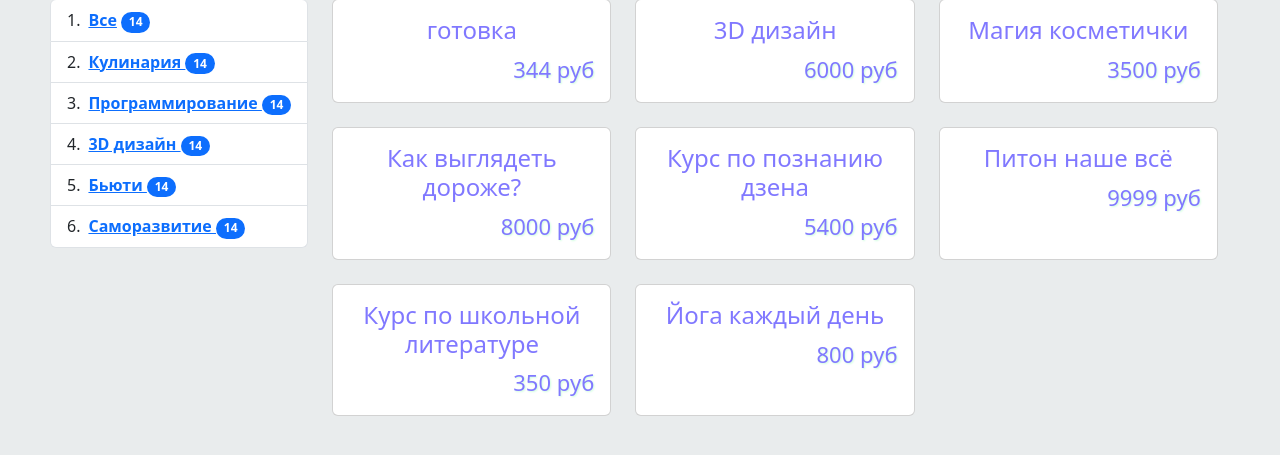
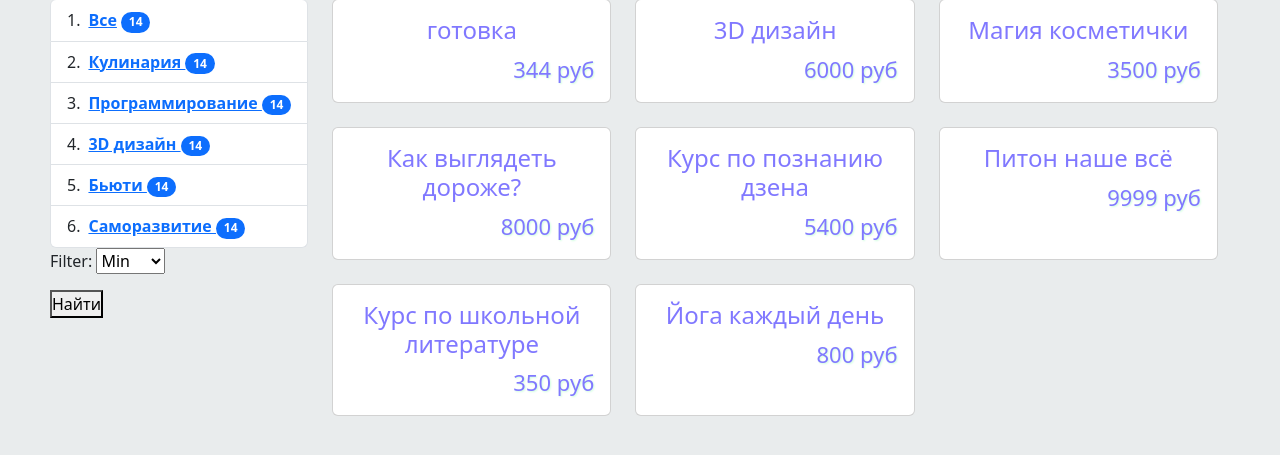
Before and after one commit to PolinaTurina/practica_masterclass, a Django app: page / in a window 1280 px wide. Shown: the part 123-578 px from the top of the page. Run offline with Django 5.2, Linux system fonts and the light colour scheme; data comes from the database, SQL or seed files in the repository.

Commit message:
'фильтрация_всех_мастерклассов'

```diff
--- a/masterclass/tutorial/forms.py
+++ b/masterclass/tutorial/forms.py
@@ -12,3 +12,11 @@ class BronForm(forms.ModelForm):
             'user_id': forms.HiddenInput(),
             'masterclass_id': forms.HiddenInput(),
         }
+
+class FilterForm(forms.Form):
+    CHOICES = (
+        ('1', 'Min'),
+        ('2', 'Max'),
+        ('3', 'Сброс'),
+    )
+    filter = forms.ChoiceField(choices=CHOICES)
--- a/masterclass/tutorial/templates/tutorial/full.html
+++ b/masterclass/tutorial/templates/tutorial/full.html
@@ -2,11 +2,6 @@
 {% block content %}
     <div class="div-content">
     <h1>достпуные курсы</h1>
-
-
-
-
-
 
 
 <div class="row" style="margin-right: 0 !important;">
@@ -33,48 +28,38 @@
                     </li>
                 {%endfor %}
         </ol>
-    </div>
 
 
-<div class="col">
-<div class="row row-cols-1 row-cols-md-3 g-4">
-
-    {% for masterclasses in masterclass %}
-        <div class="col">
-        <div class="card h-100">
-        <a href="/detail/{{ masterclasses.pk }}" style="text-decoration: none">
-          <div class="card-body">
-              <h4 class="card-title card-full-title">{{ masterclasses.title }}</h4>
-              <p class="card-text card-full-price">{{ masterclasses.price }} руб</p>
-          </div>
-        </a>
-
-        </div>
-        </div>
+    <form action="." method="get">
+    {{form.as_p}}
+    <button type="submit">Найти</button>
+    </form>
 
 
-    {% endfor %}
+
 
     </div>
-</div>
 
 
 
 
 
-
-
+<div class="col">
+<div class="row row-cols-1 row-cols-md-3 g-4">
+   {% for masterclass in masterclass %}
+    <div class="col">
+        <div class="card h-100">
+            <a href="/detail/{{ masterclass.pk }}" style="text-decoration: none">
+                <div class="card-body">
+                    <h4 class="card-title card-full-title">{{ masterclass.title }}</h4>
+                    <p class="card-text card-full-price">{{ masterclass.price }} руб</p>
+                </div>
+            </a>
+        </div>
+    </div>
+{% endfor %}
+    </div>
 </div>
-
-
-
-
-
-
-
+</div>
 </div>
 {% endblock %}
-
-<style>
-
-</style>
--- a/masterclass/tutorial/urls.py
+++ b/masterclass/tutorial/urls.py
@@ -16,5 +16,4 @@ urlpatterns = [
     path('detail/<int:pk>/', tutorial_detail, name='detail'),
 
 
-
 ]
--- a/masterclass/tutorial/views.py
+++ b/masterclass/tutorial/views.py
@@ -1,7 +1,8 @@
 from django.shortcuts import render, get_object_or_404, redirect
 from django.views.generic import TemplateView, ListView, DetailView
+from django.db.models import Q
 
-from .forms import BronForm
+from .forms import BronForm, FilterForm
 from . models import *
 
 # class TutorialView(ListView):
@@ -9,12 +10,35 @@ from . models import *
 #     model = Category
 #     context_object_name = 'category_list'
 
+# вывод главной страницы с категориями
+# def tutorial_view(request):
+#     category = Category.objects.all()
+#     masterclass = MasterClass.objects.all()
+#     context = {'category': category, 'masterclass': masterclass}
+#     return render(request, 'tutorial/full.html', context)
+
 def tutorial_view(request):
     category = Category.objects.all()
     masterclass = MasterClass.objects.all()
-    context = {'category': category, 'masterclass': masterclass}
+
+    form = FilterForm()
+    # Обработка фильтрации
+    if 'filter' in request.GET:
+        filter_option = request.GET['filter']
+        if filter_option == '1':
+            masterclass = masterclass.order_by('price')
+        elif filter_option == '2':
+            masterclass = masterclass.order_by('-price')
+        elif filter_option == '3':
+            masterclass = MasterClass.objects.all()
+
+    context = {'category': category, 'masterclass': masterclass, 'form':form}
     return render(request, 'tutorial/full.html', context)
 
+
+
+
+# фильтрация мастер классов по категорями на этой же главной странице
 def tutorial_list(request, pk):
     category = Category.objects.all()
     masterclass = MasterClass.objects.filter(category__pk=pk)
@@ -23,21 +47,6 @@ def tutorial_list(request, pk):
 
 
 
-
-# вывод главной страницы с категориями
-def tutorial_view(request):
-    category = Category.objects.all()
-    masterclass = MasterClass.objects.all()
-    context = {'category': category, 'masterclass': masterclass}
-    return render(request, 'tutorial/full.html', context)
-
-
-# фильтрация мастер классов по категорями на этой же главной странице
-def tutorial_list(request, pk):
-    category = Category.objects.all()
-    masterclass = MasterClass.objects.filter(category__pk=pk)
-    context = {'category': category, 'masterclass': masterclass}
-    return render(request, 'tutorial/full.html', context)
 
 
 # переход на детали мастеркласса
@@ -56,7 +65,6 @@ def tutorial_detail(request, pk):
             booking_instance.masterclass_id = masterclass
             booking_instance.status = 0
             booking_instance.save()
-            # Дополнительная обработка/логика при необходимости
     else:
         form = BronForm(initial={'count': 1})
 
@@ -65,17 +73,3 @@ def tutorial_detail(request, pk):
         'form': form
     }
     return render(request, 'tutorial/detail.html', context)
-
-
-# def booking_handler(request):
-#     if request.method == 'POST':
-#         form = BronForm(request.POST)
-#         if form.is_valid():
-#             booking_instance = form.save(commit=False)
-#             booking_instance.status = 0
-#             booking_instance.save()
-#             # Additional handling/logic here if needed
-#     else:
-#         form = BronForm()
-#
-#     return render(request, 'tutorial/detail.html', {'form': form})
```
